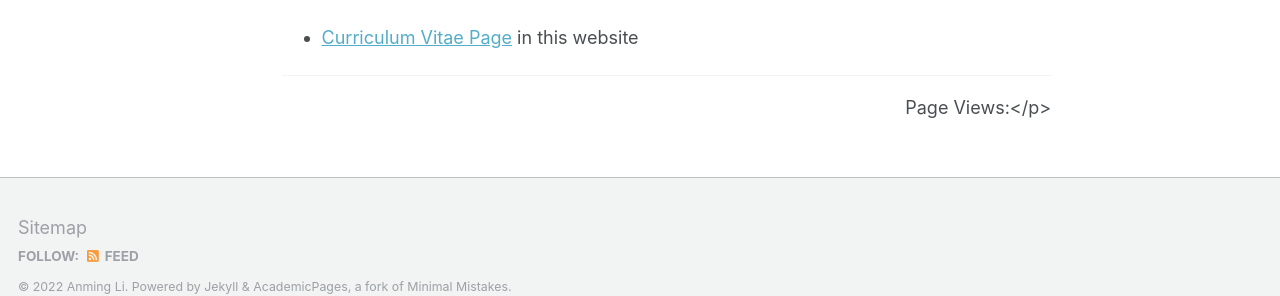
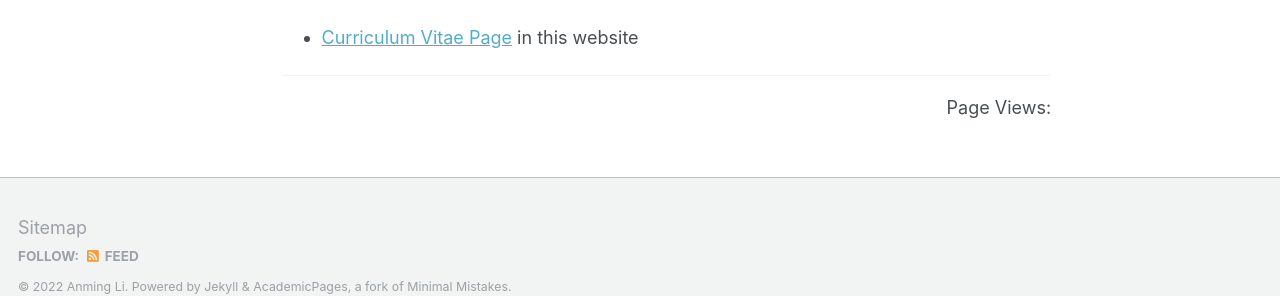
Before and after one commit to ucnclab/ucnclab.github.io, a Jekyll site: the page built from _pages/about.md, in a window 1280 px wide and 900 px high, scrolled down 2377 px. Shown: the part 567-863 px from the top of the window. Built offline with Jekyll 4.4.1, drawn with Linux system fonts in a browser that asks for light colours; some web fonts are replaced; comment, search, counter and statistics services are not loaded.

Commit message:
Add files via upload

```diff
--- a/_pages/about.md
+++ b/_pages/about.md
@@ -75,4 +75,4 @@ Please visit
 
 
 ------
-<p align="right" ><span id="busuanzi_container_site_pv">Page Views:<span id="busuanzi_value_site_pv"></span></p>
+<p align="right" ><span id="busuanzi_container_site_pv">Page Views: <span id="busuanzi_value_site_pv"></span>
```
